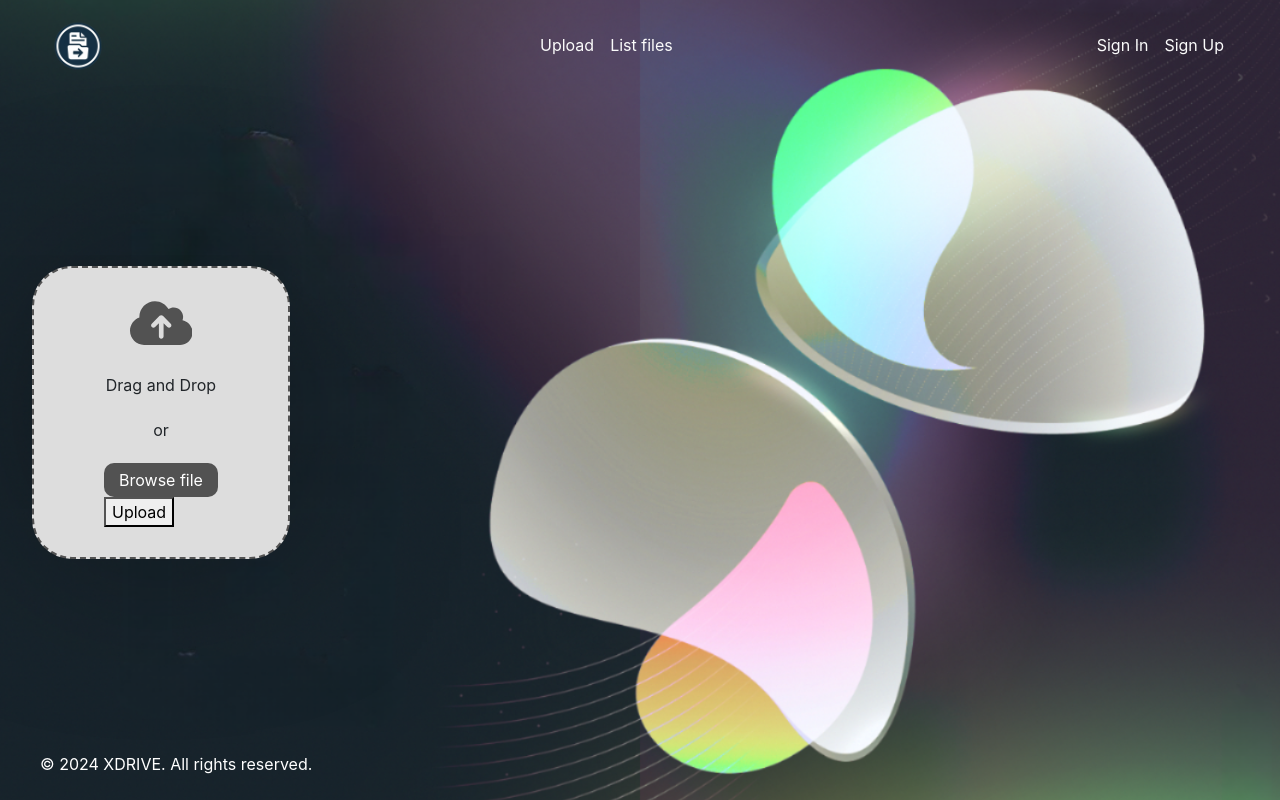
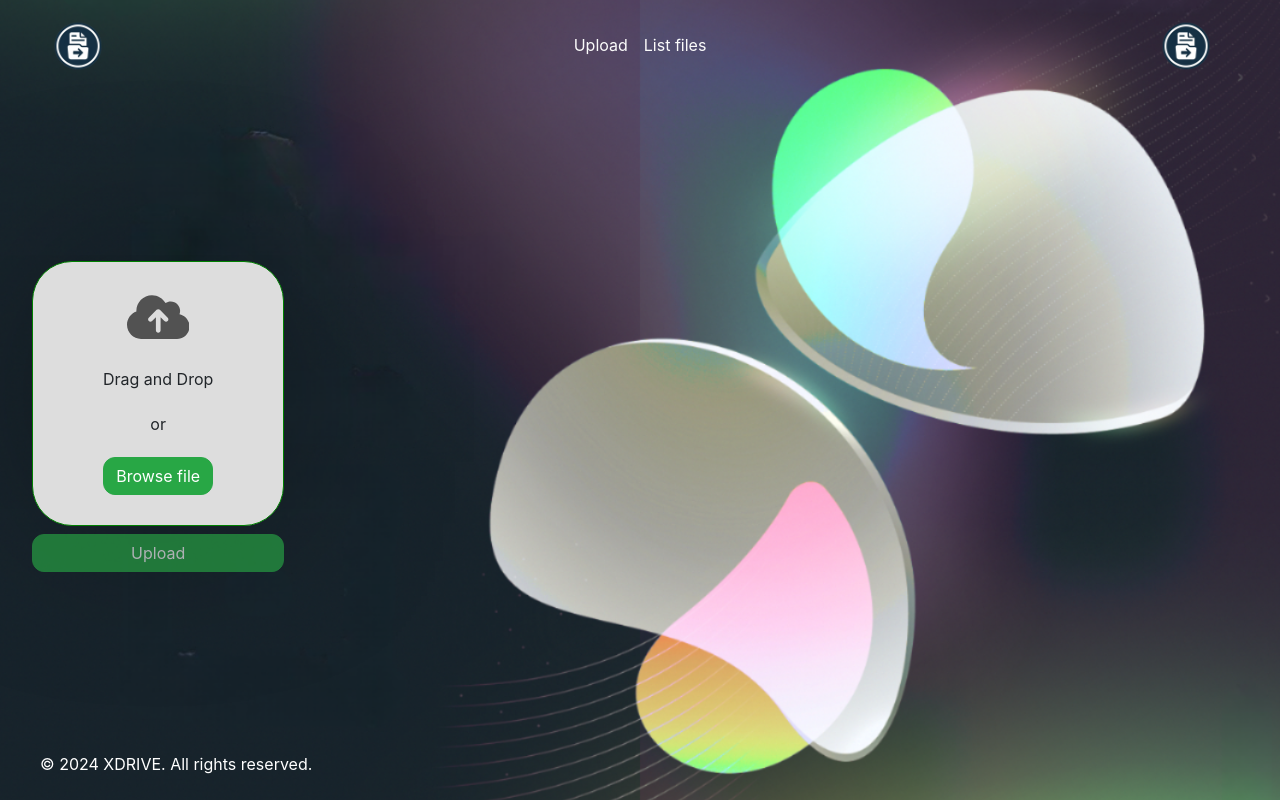
Before and after one commit to RogerHuauya/XDrive, a Django app: page / in a window 1280 px wide. Run offline with Django 4.2, Linux system fonts and the light colour scheme; some libraries are stand-ins or nearby versions.

Commit message:
improve design

```diff
--- a/XDrive/settings.py
+++ b/XDrive/settings.py
@@ -30,7 +30,7 @@ SECRET_KEY = ('django-insecure-=oluke6(y*3p&#'
 DEBUG = True
 
 
-ALLOWED_HOSTS = ['0.0.0.0', 'localhost']
+ALLOWED_HOSTS = ['0.0.0.0', 'localhost','3.89.249.202']
 
 CHUNK_SIZE = 1024 * 1024 * 5  # 5MB
 
--- a/web/static/scripts.js
+++ b/web/static/scripts.js
@@ -243,6 +243,7 @@ async function uploadFile(event, masterFileId = null, startChunk = 0) {
         await clearChunksFromIndexedDB(masterFileId); //
 
         console.log('4 - Archivo subido exitosamente!');
+        alert('se subio correctamente el archivo')
     } catch (error) {
         console.error('Error durante la subida del archivo:', error);
     }
@@ -320,6 +321,25 @@ async function printIndexedDBContents() {
         }
     }
 
+
+
+    function handleFileSelect(event) {
+        const fileInput = event.target;
+        const file = fileInput.files[0];
+        const fileNameElement = document.getElementById('file-name');
+        const uploadButton = document.getElementById('upload-button');
+
+        if (file) {
+            fileNameElement.textContent = `File to upload : ${file.name}`;
+            fileNameElement.style.display = 'block';
+            uploadButton.disabled = false;
+        } else {
+            fileNameElement.textContent = '';
+            fileNameElement.style.display = 'none';
+            uploadButton.disabled = true;
+        }
+    }
+
 document.addEventListener('DOMContentLoaded', (event) => {
     printIndexedDBContents();
 });
--- a/web/static/styles.css
+++ b/web/static/styles.css
@@ -52,7 +52,7 @@ body.custom-background {
   background-color: #ddd;
   padding: 30px 70px;
   border-radius: 40px;
-  border: 2px dashed rgb(82, 82, 82);
+  border: 1px solid green;
   box-shadow: 0px 0px 200px -50px rgba(0, 0, 0, 0.719);
 }
 
--- a/web/templates/components/upload.html
+++ b/web/templates/components/upload.html
@@ -1,6 +1,5 @@
-
-<form class="file-upload-form" onsubmit="uploadFile(event)">
-    <label for="file" class="file-upload-label">
+<form class="file-upload-form d-flex flex-column"  onsubmit="uploadFile(event)">
+    <label for="file" class="file-upload-label" >
         <div class="file-upload-design" ondrop="dropHandler(event);" ondrag="dragOverHandler(event);">
             <svg viewBox="0 0 640 512" height="1em">
                 <path
@@ -9,10 +8,11 @@
             </svg>
             <p>Drag and Drop</p>
             <p>or</p>
-            <span class="browse-button">Browse file</span>
+            <span class="btn btn-success" style="border-radius: 12px">Browse file</span>
         </div>
-        <input id="file" type="file"/>
-        <input type="hidden"  name="csrfmiddlewaretoken" id="csrf_token" value="{{ csrf_token }}">
-        <button type="submit">Upload</button>
+        <input id="file" type="file" onchange="handleFileSelect(event)"/>
+        <input type="hidden" name="csrfmiddlewaretoken" id="csrf_token" value="{{ csrf_token }}">
     </label>
+    <p id="file-name" style="margin-top: 10px; display: none;color: white"></p>
+    <button id="upload-button" class="btn btn-success" style="width: 100%; border-radius: 12px" type="submit" disabled>Upload</button> <!-- Botón deshabilitado inicialmente -->
 </form>
--- a/web/templates/includes/navbar.html
+++ b/web/templates/includes/navbar.html
@@ -13,19 +13,15 @@
         </a>
         <ul class="navbar-nav ">
             <li class="nav-item">
-                <a class="nav-link" style="color: #fbfbfb" href="#">Upload <span class="sr-only">(current)</span></a>
+                <a class="nav-link" style="color: #fbfbfb" href="/">Upload <span class="sr-only">(current)</span></a>
             </li>
             <li class="nav-item">
-                <a class="nav-link" style="color: #fbfbfb" href="master_files">List files</a>
+                <a class="nav-link" style="color: #fbfbfb" href="/master_files">List files</a>
             </li>
         </ul>
-        <ul class="navbar-nav ">
-            <li class="nav-item">
-                <a class="nav-link" style="color: #fbfbfb" href="#">Sign In <span class="sr-only">(current)</span></a>
-            </li>
-            <li class="nav-item">
-                <a class="nav-link " style="color: #fbfbfb" href="#">Sign Up</a>
-            </li>
-        </ul>
+        <a class="navbar-brand" href="#">
+            <img src="{% static 'images/logo.webp' %}" alt="Logo" width="60" height="60"
+                 class="d-inline-block align-text-top">
+        </a>
     </div>
 </nav>
```
